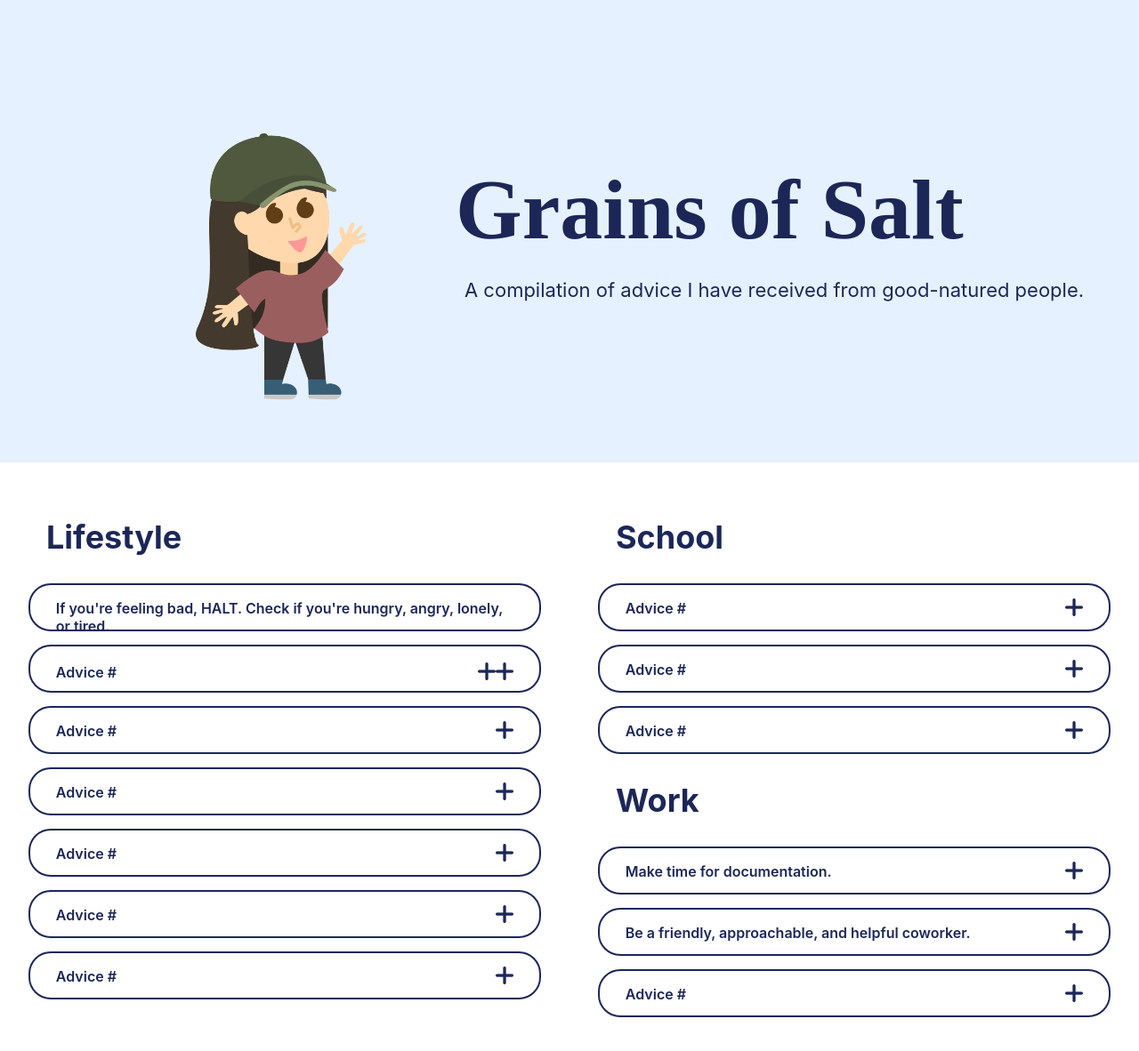
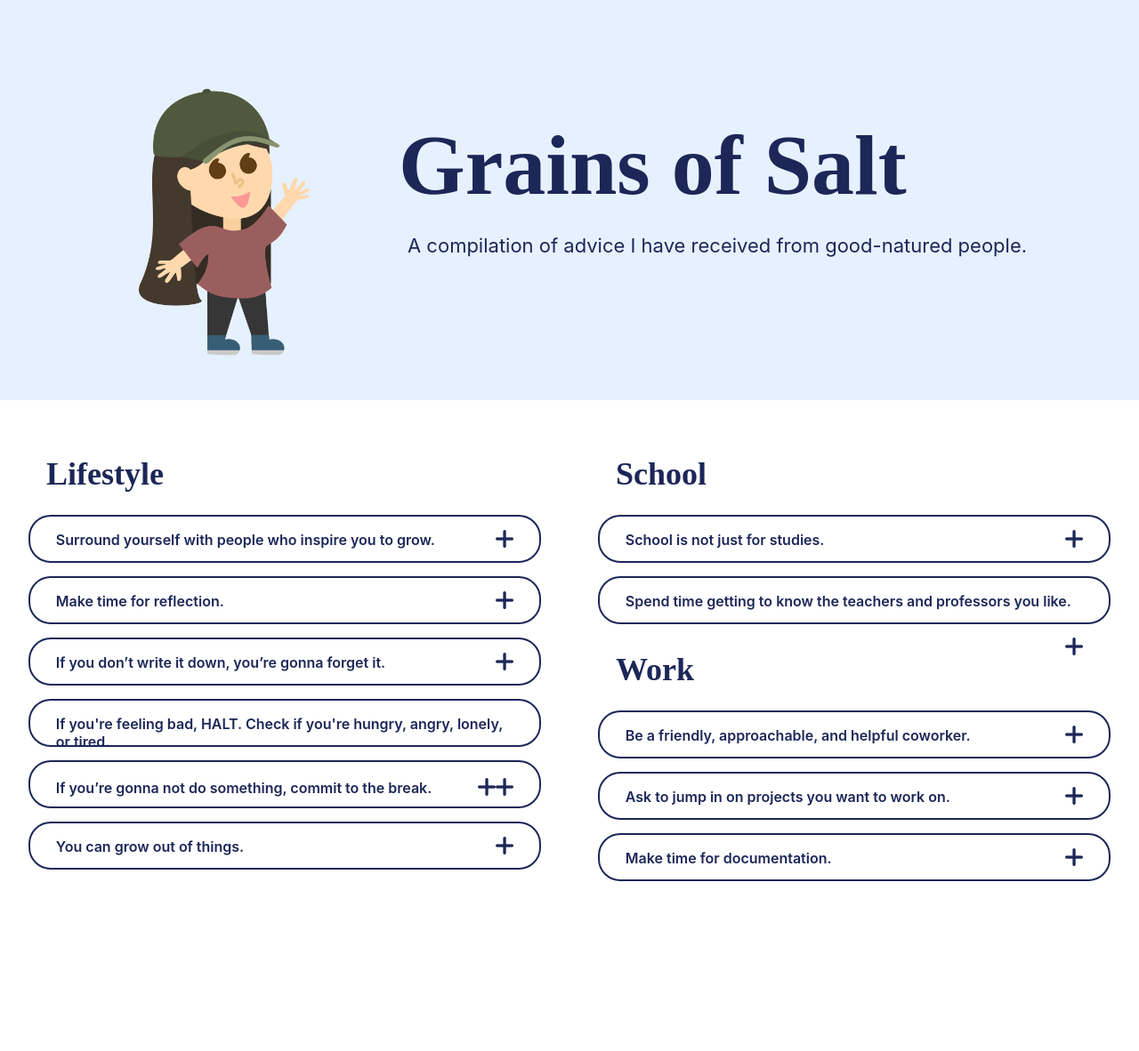
Before and after one commit to tarynwou/advice-board, a React (Create React App) app: page / in a window 1280 px wide. Shown: the top 1182 px of the page at 89% size. After the commit the page ends 1038 px from the top, so only its background shows below. Built offline with nearby package versions, Linux system fonts and the light colour scheme.

Commit message:
Draft with top-level advice

```diff
--- a/src/App.css
+++ b/src/App.css
@@ -5,7 +5,7 @@
 .taryn {
 	float: right;
 	padding-right: 100px;
-	padding-top: 150px;
+	padding-top: 100px;
 	height: 300px;
 }
 .page-column {
@@ -13,17 +13,18 @@
 	margin: 2.5%;
 }
 .page-top {
-	min-height: 500px;
+	min-height: 450px;
 }
 
 .category-title {
 	font-size: 36px;
-	margin-bottom: 30px;
+	margin-bottom: 25px;
 	padding-left: 20px;
+	font-family: "Poppins";
 }
 
 #title {
-	margin-top: 180px;
+	margin-top: 130px;
 	margin-bottom: 0px;
 	font-size: 96px;
 	font-family: "Poppins";
@@ -35,12 +36,12 @@
 }
 
 #left-top-column {
-	width: 40%;
+	width: 35%;
 	margin: 0;
 	float: left;
 }
 #right-top-column {
-	width: 60%;
+	width: 65%;
 	margin: 0;
 	float: right;
 }
--- a/src/App.js
+++ b/src/App.js
@@ -21,44 +21,39 @@ function App() {
 					</p>
 				</div>
 			</div>
-			<br></br>
 
 			<div className="page-column" id="left-column">
 				<h2 className="category-title" id="lifestyle">
 					Lifestyle
 				</h2>
+
+				<Advice
+					short="Surround yourself with people who inspire you to grow."
+					long="[filler] inside content"
+					id=""
+				></Advice>
+				<Advice
+					short="Make time for reflection."
+					long="[filler] inside content"
+					id=""
+				></Advice>
+				<Advice
+					short="If you don’t write it down, you’re gonna forget it."
+					long="[filler] inside content"
+					id=""
+				></Advice>
 				<Advice
 					short="If you're feeling bad, HALT. Check if you're hungry, angry, lonely, or tired."
 					long="[filler] inside content"
 					id=""
 				></Advice>
 				<Advice
-					short="Advice #"
+					short="If you’re gonna not do something, commit to the break."
 					long="[filler] inside content"
 					id=""
 				></Advice>
 				<Advice
-					short="Advice #"
-					long="[filler] inside content"
-					id=""
-				></Advice>
-				<Advice
-					short="Advice #"
-					long="[filler] inside content"
-					id=""
-				></Advice>
-				<Advice
-					short="Advice #"
-					long="[filler] inside content"
-					id=""
-				></Advice>
-				<Advice
-					short="Advice #"
-					long="[filler] inside content"
-					id=""
-				></Advice>
-				<Advice
-					short="Advice #"
+					short="You can grow out of things."
 					long="[filler] inside content"
 					id=""
 				></Advice>
@@ -69,35 +64,31 @@ function App() {
 					School
 				</h2>
 				<Advice
-					short="Advice #"
+					short="School is not just for studies."
 					long="[filler] inside content"
 					id=""
 				></Advice>
 				<Advice
-					short="Advice #"
-					long="[filler] inside content"
-					id=""
-				></Advice>
-				<Advice
-					short="Advice #"
+					short="Spend time getting to know the teachers and professors you like."
 					long="[filler] inside content"
 					id=""
 				></Advice>
 				<h2 className="category-title" id="work">
 					Work
 				</h2>
-				<Advice
-					short="Make time for documentation."
-					long="[filler] inside content"
-					id=""
-				></Advice>
+
 				<Advice
 					short="Be a friendly, approachable, and helpful coworker."
 					long="[filler] inside content"
 					id=""
 				></Advice>
 				<Advice
-					short="Advice #"
+					short="Ask to jump in on projects you want to work on."
+					long="[filler] inside content"
+					id=""
+				></Advice>
+				<Advice
+					short="Make time for documentation."
 					long="[filler] inside content"
 					id=""
 				></Advice>
--- a/src/components/Advice.jsx
+++ b/src/components/Advice.jsx
@@ -1,5 +1,6 @@
 import React from "react";
 import Plus from "../images/plus.png";
+import Minus from "../images/minus.png";
 import { useState } from "react";
 import "./components.css";
 
@@ -26,10 +27,10 @@ function Advice(props) {
 				className="advice-toggle-long"
 				onClick={() => toggle(!toggleOpen)}
 			>
-				{/* row 1 */}
 				<p className="advice-short-open">{props.short}</p>
-				<img src="" alt="" className="" />
-				{/* row 2 */}
+				<img src={Minus} alt="" className="minus" />
+				<br></br>
+				<br></br>
 				<p className="advice-long">{props.long}</p>
 			</div>
 		);
--- a/src/components/components.css
+++ b/src/components/components.css
@@ -10,6 +10,12 @@ div {
 	padding-top: 15px;
 }
 
+.minus {
+	float: right;
+	width: 20px;
+	padding-top: 20px;
+}
+
 .advice-toggle-short {
 	border-width: 2.5px;
 	border-color: #1c2758;
@@ -19,6 +25,10 @@ div {
 	padding-left: 5%;
 	padding-right: 5%;
 	margin-bottom: 15px;
+}
+
+.advice-toggle-short:hover {
+	background-color: #e6f1ff;
 }
 
 .advice-short-closed {
@@ -34,9 +44,11 @@ div {
 	color: white;
 	border-radius: 25px;
 	padding-left: 5%;
+	padding-right: 5%;
 	margin-bottom: 15px;
 }
 
 .advice-short-open {
 	font-weight: 600;
+	float: left;
 }
```
Also changed, not shown: src/images/minus.png (added).
